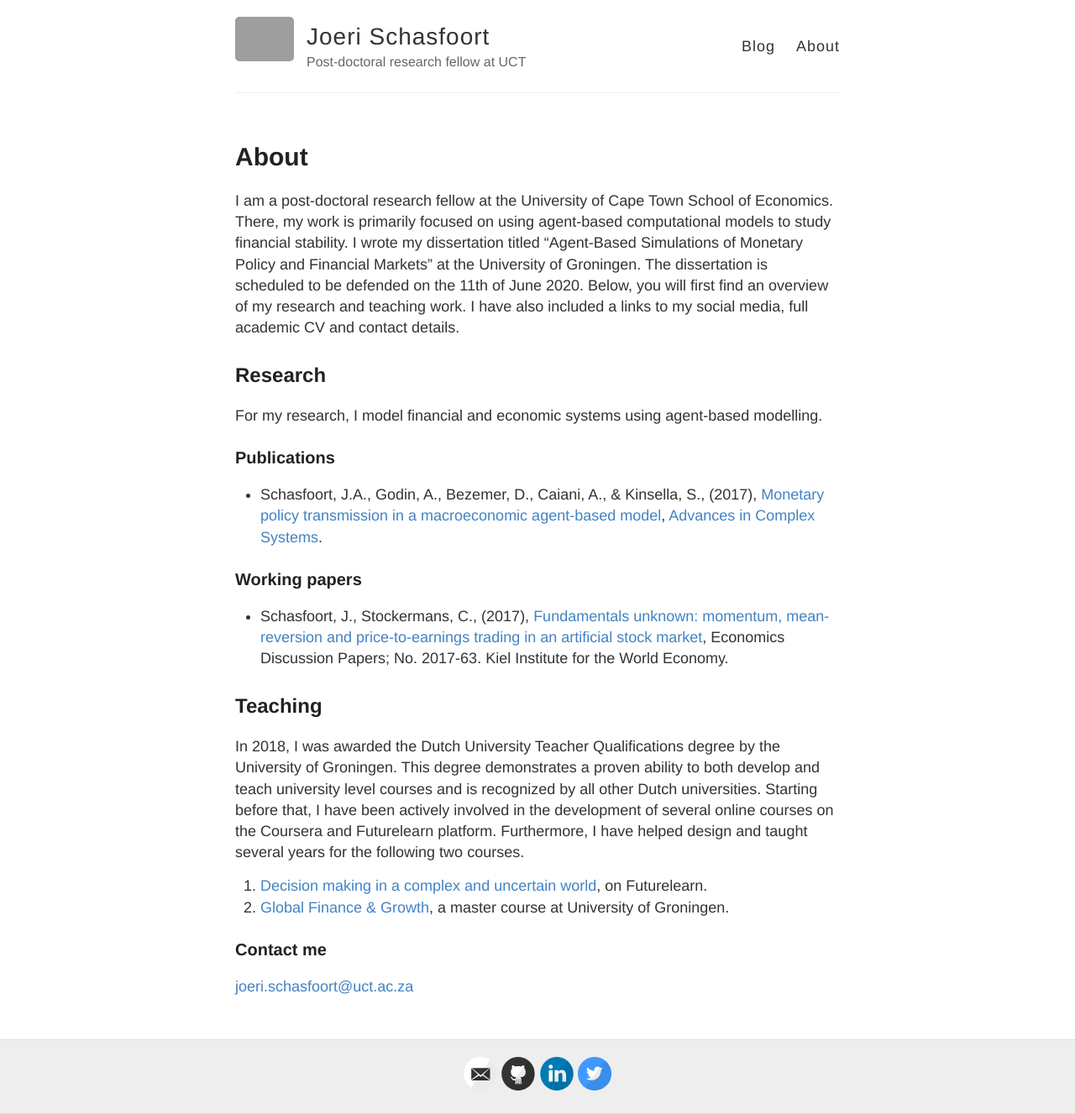
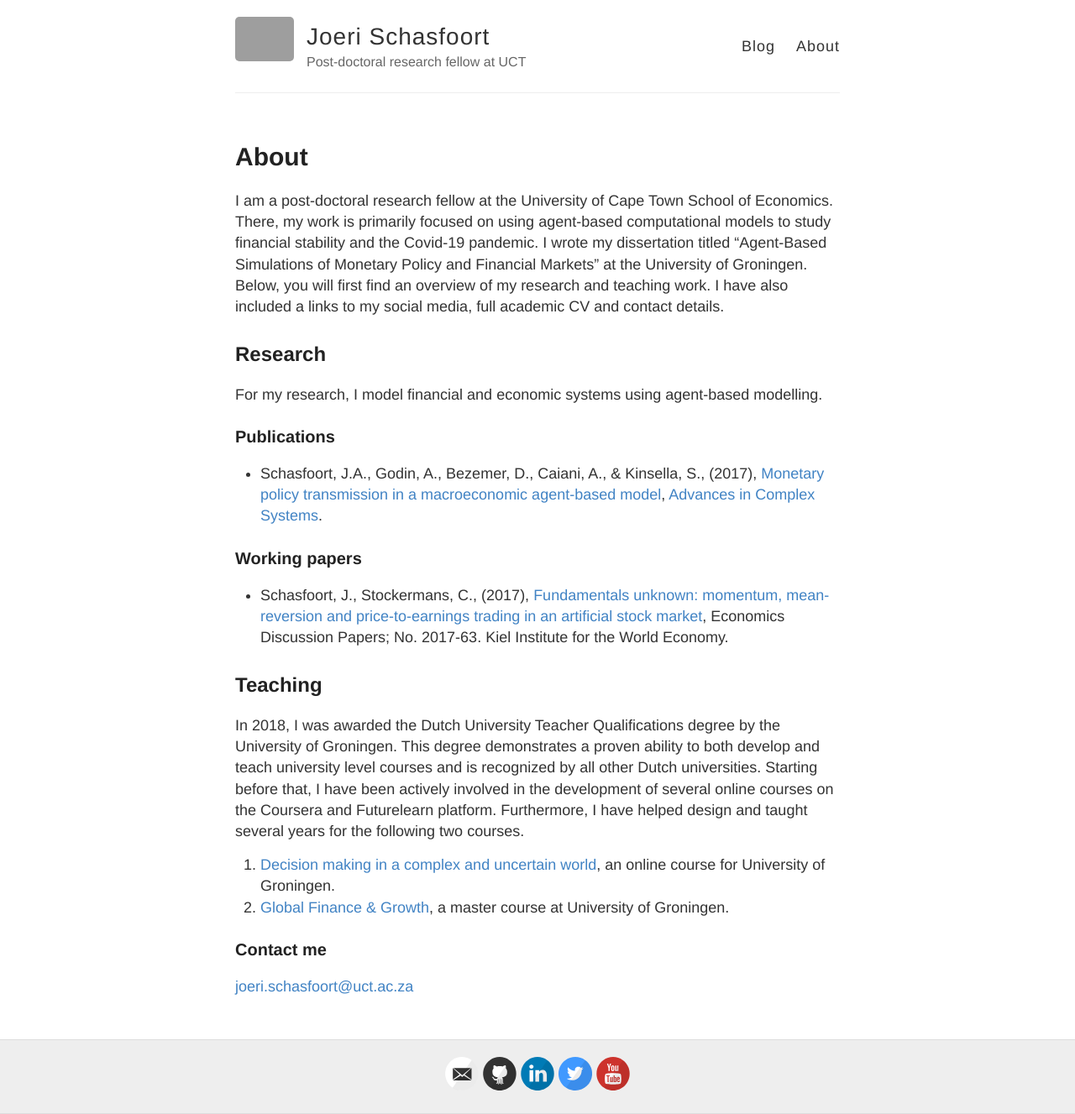
Before and after one commit to joerischasfoort/joerischasfoort.github.io, a Jekyll site: the page built from about.md, in a window 1280 px wide. Shown: the whole page at 84% size. Built offline with Jekyll 4.4.1, drawn with Linux system fonts in a browser that asks for light colours; grey boxes are pictures that could not be loaded.

Commit message:
update about

```diff
--- a/_config.yml
+++ b/_config.yml
@@ -16,12 +16,12 @@ footer-links:
   flickr:
   github: joerischasfoort
   instagram:
-  linkedin: joeri-schasfoort-b7926844/
+  linkedin: joeri-schasfoort/
   pinterest:
   rss: # just type anything here for a working RSS icon
   twitter: joerischasfoort
   stackoverflow: # your stackoverflow profile, e.g. "users/50476/bart-kiers"
-  youtube: # channel/<your_long_string> or user/<user-name>
+  youtube: moneymacro # channel/<your_long_string> or user/<user-name>
   googleplus: # anything in your profile username that comes after plus.google.com/
 
 
--- a/about.md
+++ b/about.md
@@ -4,7 +4,7 @@ title: About
 permalink: /about/
 ---
 
-I am a post-doctoral research fellow at the University of Cape Town School of Economics. There, my work is primarily focused on using agent-based computational models to study financial stability. I wrote my dissertation titled “Agent-Based Simulations of Monetary Policy and Financial Markets” at the University of Groningen. The dissertation is scheduled to be defended on the 11th of June 2020. Below, you will first find an overview of my research and teaching work. I have also included a links to my social media, full academic CV and contact details.
+I am a post-doctoral research fellow at the University of Cape Town School of Economics. There, my work is primarily focused on using agent-based computational models to study financial stability and the Covid-19 pandemic. I wrote my dissertation titled “Agent-Based Simulations of Monetary Policy and Financial Markets” at the University of Groningen. Below, you will first find an overview of my research and teaching work. I have also included a links to my social media, full academic CV and contact details.
 
 ## Research
 For my research, I model financial and economic systems using agent-based modelling.
@@ -20,7 +20,7 @@ Kiel Institute for the World Economy.
 ## Teaching
 In 2018, I was awarded the Dutch University Teacher Qualifications degree by the University of Groningen. This degree demonstrates a proven ability to both develop and teach university level courses and is recognized by all other Dutch universities.
 Starting before that, I have been actively involved in the development of several online courses on the Coursera and Futurelearn platform. Furthermore, I have helped design and taught several years for the following two courses.
-1. [Decision making in a complex and uncertain world](https://www.futurelearn.com/courses/complexity-and-uncertainty), on Futurelearn.
+1. [Decision making in a complex and uncertain world](https://www.futurelearn.com/courses/complexity-and-uncertainty), an online course for University of Groningen.
 2. [Global Finance & Growth](https://www.rug.nl/ocasys/feb/vak/show?code=EBM150A05), a master course at University of Groningen.
 
 
```
